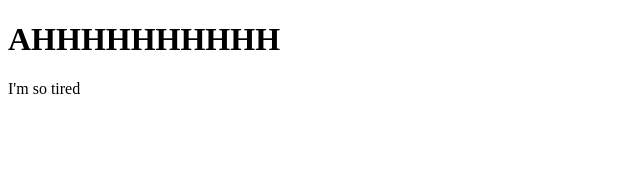
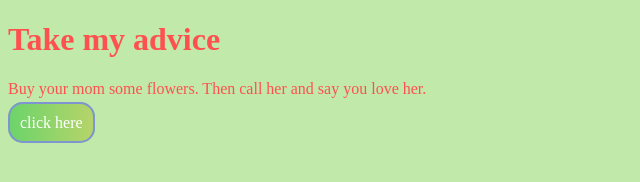
Before and after one commit to SamSmith070/digital-media, a plain HTML site: page dummy.html in a window 1280 px wide. Shown: the whole page, without its empty margins (0-640 px from the left). Drawn offline with Linux system fonts and the light colour scheme.

Commit message:
mothers day

```diff
--- a/dummy.html
+++ b/dummy.html
@@ -5,9 +5,41 @@
 <meta charset="utf-8">
 <title>my index page</title>
 </head>
+<body>
+<style>
+body{
+  background: #C1E9AA;
+  color: #ff5050;
+}
+h1 {
+  color: #ff5050;
+  font-family:SignPainter;
+}
 
-<body>
-<h1> AHHHHHHHHHH</h1>
-<p>I'm so tired</p>
+a {
+  color: white;
+  background-image: linear-gradient(to right, #6cd46a 0%, #b6d46a 100%);
+  text-decoration: none;
+  padding: 10px;
+  border: 2px solid #7F95D1;
+  border-radius: 15px;
+}
+
+a:hover{
+  font-family:SignPainter;
+  background: linear-gradient(to right, #ff9999 0%, #5fd492 100%);
+  color: #ff5050;
+}
+
+a:active{
+  background: #339966;
+}
+
+</style>
+</head>
+<h1>Take my advice</h1>
+<p>Buy your mom some flowers. Then call her and say you love her.</p>
+<p><a href="https://www.1800flowers.com/flowers-gifts-02022021?r=newengengoobrcore&adcampaign=NE_18F_Branded-Core_D_E&adcampaignid=10979175005&adgroupid=108611761435&adid=460189510207&adtype=text&kw=1800%20flowers&matchtype=e&addisttype=g&gclid=CjwKCAjwsJ6TBhAIEiwAfl4TWGpWz97rl6za8aQMm2q2MGpjYnkUMYmtcQ6ortM5HWg2MvEHdYIpqRoC3GwQAvD_BwE">click here</a></p>
+
 </body>
 </html>
```
Also changed, not shown: index.html (+15 -6 lines).
